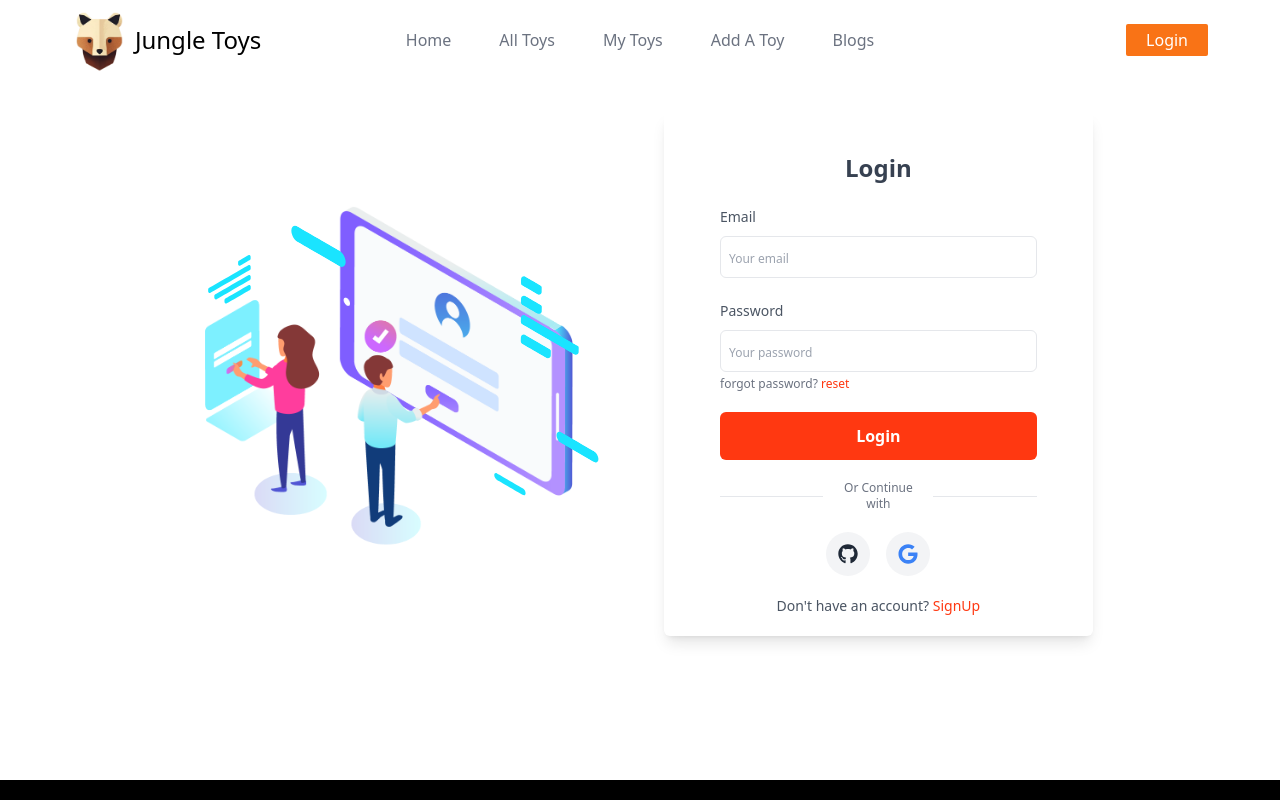
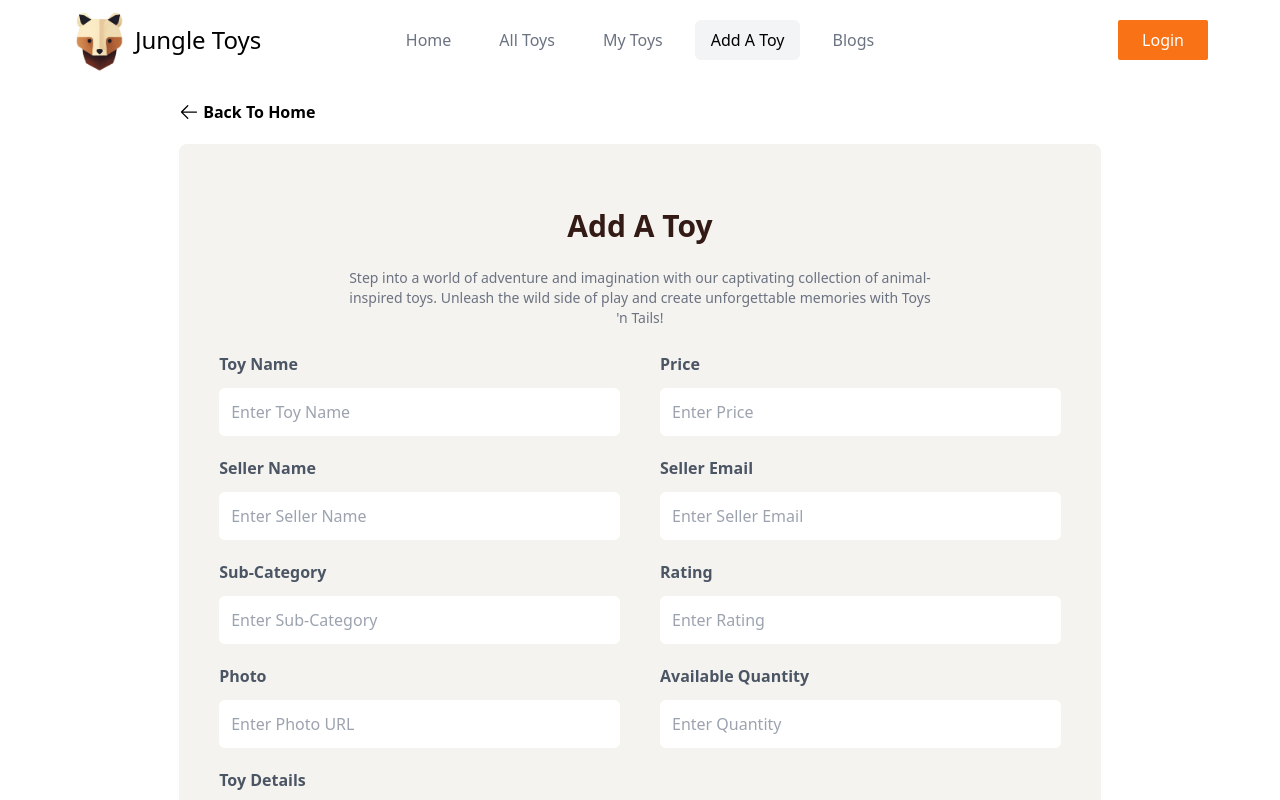
Before and after one commit to Robin0787/Jungle-Toys, a React (Vite) app: page /add-toys in a window 1280 px wide. Before the commit this address led to /login. Shown: the top 800 px of the page. Built offline with nearby package versions, Linux system fonts and the light colour scheme; no server answers.

Commit message:
Completed Add A Toy page design

```diff
--- a/src/Layouts/Main.jsx
+++ b/src/Layouts/Main.jsx
@@ -6,8 +6,8 @@ import Menu from '../Shared/Menu/Menu';
 
 const Main = () => {
     return (
-        <div className='font-thin'>
-            <article className='w-[90%] mx-auto overflow-hidden'>
+        <div className='font-thin overflow-hidden'>
+            <article className='w-[90%] mx-auto'>
             <Menu />
             <Outlet />
             </article>
--- a/src/Pages/AddToys/AddToys.jsx
+++ b/src/Pages/AddToys/AddToys.jsx
@@ -1,10 +1,84 @@
+import { ArrowLeftIcon } from '@heroicons/react/24/solid';
 import React from 'react';
+import { Link } from 'react-router-dom';
 
 const AddToys = () => {
+    function handleSubmit(e) {
+        e.preventDefault();
+        const form = e.target;
+        const toyName = form.toyName.value;
+        const price = form.price.value;
+        const sellerName  = form.sellerName.value;
+        const sellerEmail  = form.sellerEmail.value;
+        const subCategory = form.subCategory.value;
+        const rating = form.rating.value;
+        const quantity = form.quantity.value;
+        const details = form.details.value;
+        const photo = form.photo.value;
+        const toyInfo = { toyName, price, sellerName, sellerEmail, subCategory, rating, quantity, details, photo };
+        console.log(toyInfo);
+    }
     return (
-        <div>
-            <h1>Add A Toy</h1>
-        </div>
+        <section className=''>
+            <article className='lg:w-[80%] mx-auto my-5'>
+                <Link to={'/'} className='text-md text-black hover:text-orange-400 duration-300 font-semibold flex items-center gap-1 mb-5'><ArrowLeftIcon className='w-5 h-5' /> Back To Home</Link>
+                <div className='p-10 bg-[#F4F3F0] rounded-lg'>
+                    <h2 className='text-3xl font-semibold text-center my-6 text-[#331A15]'>Add A Toy</h2>
+                    <p className='text-sm text-justify md:text-center md:w-[70%] mx-auto text-gray-500 mb-6'>Step into a world of adventure and imagination with our captivating collection of animal-inspired toys. Unleash the wild side of play and create unforgettable memories with Toys 'n Tails!</p>
+                    <form onSubmit={handleSubmit}>
+                        <div className='md:flex gap-10 my-5 text-gray-700'>
+                            <div className='md:w-1/2 space-y-5'>
+                                <div className='space-y-3'>
+                                    <label htmlFor="toyName" className='text-md font-semibold text-gray-600'>Toy Name</label><br />
+                                    <input type="text" name='toyName' className='w-full p-3 bg-white rounded-md focus:outline-0 focus:ring-4 ring-gray-200 duration-300' placeholder='Enter Toy Name' required /><br />
+                                </div>
+                                <div className='space-y-3'>
+                                    <label htmlFor="sellerName" className='text-md font-semibold text-gray-600'>Seller Name</label><br />
+                                    <input type="text" name='sellerName' className='w-full p-3 bg-white rounded-md focus:outline-0 focus:ring-4 ring-gray-200 duration-300' placeholder='Enter Seller Name' required /><br />
+                                </div>
+                                <div className='space-y-3'>
+                                    <label htmlFor="subCategory" className='text-md font-semibold text-gray-600'>Sub-Category</label><br />
+                                    <input type="text" name='subCategory' className='w-full p-3 bg-white rounded-md focus:outline-0 focus:ring-4 ring-gray-200 duration-300' placeholder='Enter Sub-Category' required /><br />
+                                </div>
+                                <div className='space-y-3'>
+                                    <label htmlFor="photo" className='text-md font-semibold text-gray-600'>Photo</label><br />
+                                    <input type="url" name='photo' className='w-full p-3 bg-white rounded-md focus:outline-0 focus:ring-4 ring-gray-200 duration-300' placeholder='Enter Photo URL' required /><br />
+                                </div>
+                            </div>
+                            <div className='md:w-1/2 space-y-5'>
+                                <div className='space-y-3'>
+                                    <label htmlFor="Price" className='text-md font-semibold text-gray-600'>Price</label><br />
+                                    <input type="number" name='price' className='w-full p-3 bg-white rounded-md focus:outline-0 focus:ring-4 ring-gray-200 duration-300' placeholder='Enter Price' required /><br />
+                                </div>
+                                <div className='space-y-3'>
+                                    <label htmlFor="sellerEmail" className='text-md font-semibold text-gray-600'>Seller Email</label><br />
+                                    <input type="email" name='sellerEmail' className='w-full p-3 bg-white rounded-md focus:outline-0 focus:ring-4 ring-gray-200 duration-300' placeholder='Enter Seller Email' required /><br />
+                                </div>
+                                <div className="space-y-3">
+                                    <label htmlFor="rating" className='text-md font-semibold text-gray-600'>Rating</label><br />
+                                    <input type="number" name='rating' className='w-full p-3 bg-white rounded-md focus:outline-0 focus:ring-4 ring-gray-200 duration-300' placeholder='Enter Rating' required /><br />
+                                </div>
+                                <div className='space-y-3'>
+                                    <label htmlFor="quantity" className='text-md font-semibold text-gray-600'>Available Quantity</label><br />
+                                    <input type="number" name='quantity' className='w-full p-3 bg-white rounded-md focus:outline-0 focus:ring-4 ring-gray-200 duration-300' placeholder='Enter Quantity' required /><br />
+                                </div>
+                            </div>
+                        </div>
+                        <div className="space-y-3 mb-5">
+                            <label htmlFor="Name" className='text-md font-semibold text-gray-600'>Toy Details</label><br />
+                            <textarea name="details" className='w-full bg-white text-gray-700 rounded-md p-3 focus:outline-0 focus:ring-4 ring-gray-200 duration-300' cols="30" rows="5" placeholder='Enter Details' required>
+                            </textarea>
+                        </div>
+                        <div>
+                            <div className='flex justify-center'>
+                                <button type='submit' className='text-md py-3 border border-gray-100 hover:border-gray-300 rounded-md bg-none bg-orange-400 hover:bg-orange-500 text-white duration-300 w-full'>Add
+                                </button>
+                            </div>
+                        </div>
+                    </form>
+                </div>
+            </article>
+        </section>
     );
 };
 
--- a/src/Routes/Routes.jsx
+++ b/src/Routes/Routes.jsx
@@ -40,7 +40,7 @@ const Routes = createBrowserRouter([
             },
             {
                 path: "/add-toys",
-                element: <PrivateRoute><AddToys /></PrivateRoute>
+                element: <AddToys />
             },
             {
                 path: "/login",
--- a/src/Shared/Menu/Menu.jsx
+++ b/src/Shared/Menu/Menu.jsx
@@ -21,7 +21,7 @@ const Menu = () => {
                     <label tabIndex={0} className="btn btn-ghost lg:hidden">
                         <svg xmlns="http://www.w3.org/2000/svg" className="h-5 w-5" fill="none" viewBox="0 0 24 24" stroke="currentColor"><path strokeLinecap="round" strokeLinejoin="round" strokeWidth="2" d="M4 6h16M4 12h8m-8 6h16" /></svg>
                     </label>
-                    <ul tabIndex={0} className="menu menu-compact dropdown-content mt-3 p-2 shadow  rounded-box w-52 gap-4  text-gray-500">
+                    <ul tabIndex={0} className="menu menu-compact dropdown-content mt-3 p-2 shadow  rounded-box w-52 gap-4  text-gray-500  bg-white text-black">
                         {menuItems}
                     </ul>
                 </div>
@@ -48,7 +48,7 @@ const Menu = () => {
                     </ul>
                 </div>
                 :
-                <Link to={'/login'} className='bg-orange-500 text-white px-5 py-1 rounded-sm'>Login</Link>
+                <Link to={'/login'} className='bg-orange-500 text-white px-6 py-2  rounded-sm'>Login</Link>
                 }
             </div>
             <Tooltip id="my-tooltip" />
```
